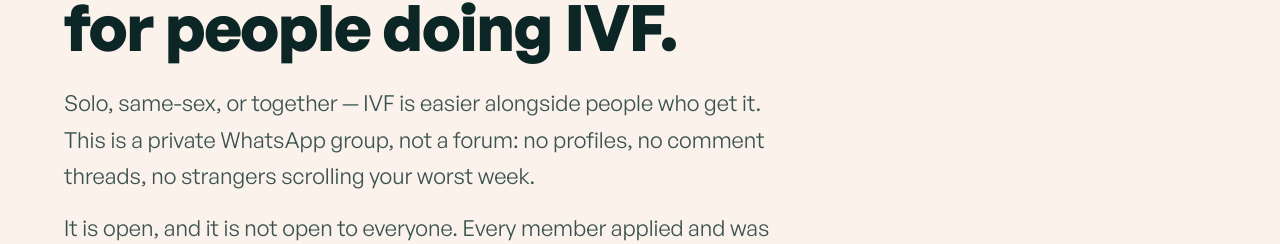
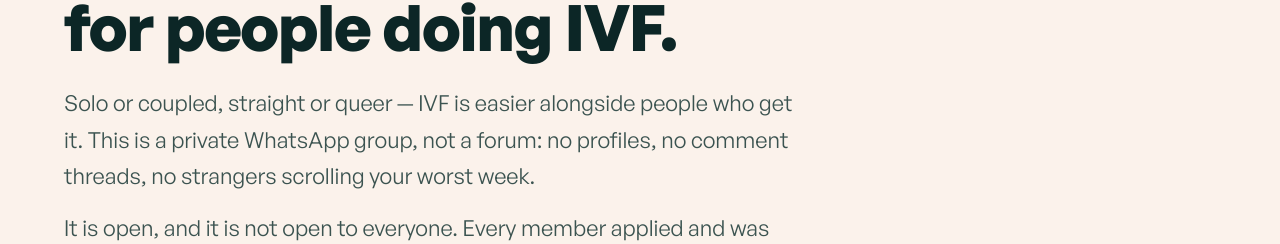
Before and after one commit to alice04121982/solo-hq, a Next.js app: page /community in a window 1280 px wide. Shown: the part 327-571 px from the top of the page. Built offline with nearby package versions, Linux system fonts and the light colour scheme; no server answers.

Commit message:
Fix overlapping categories in community hero copy
"Solo, same-sex, or together" mixed relationship status with orientation,
so a same-sex couple fell into two categories at once. Splits the two axes:
"Solo or coupled, straight or queer".

```diff
--- a/src/app/community/page.tsx
+++ b/src/app/community/page.tsx
@@ -54,8 +54,8 @@ export default function CommunityPage() {
             A small, guarded room for people doing IVF.
           </h1>
           <p className="text-lg font-sans text-muted leading-[1.65] mb-4" style={{ maxWidth: "58ch" }}>
-            Solo, same-sex, or together — IVF is easier alongside people who
-            get it. This is a private {platform} group, not a forum: no
+            Solo or coupled, straight or queer — IVF is easier alongside
+            people who get it. This is a private {platform} group, not a forum: no
             profiles, no comment threads, no strangers scrolling your worst
             week.
           </p>
```
